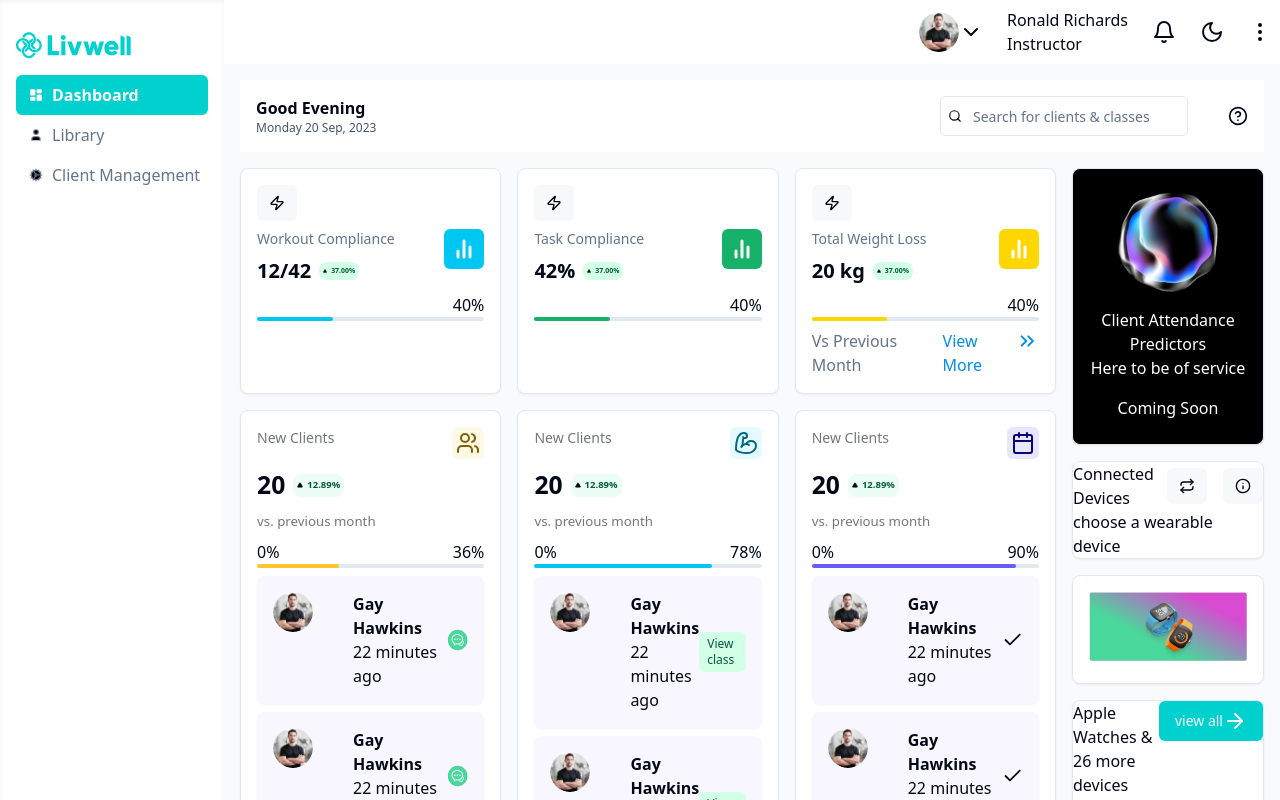
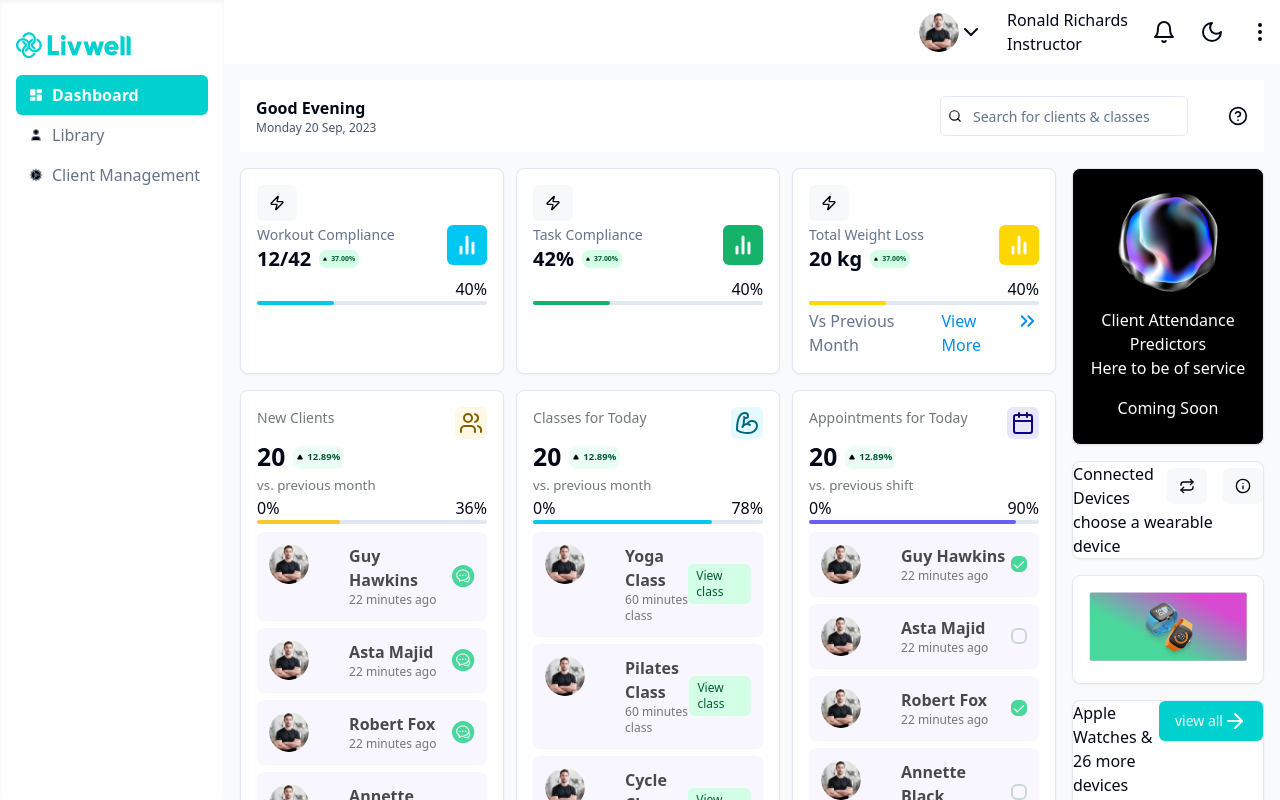
Before and after one commit to MichaelBoyo/lw-task, a Next.js app: page / in a window 1280 px wide. Built offline with nearby package versions, Linux system fonts and the light colour scheme.

Commit message:
refactor: Update graph data layout and add Lucide icons to Button component

```diff
--- a/app/page.tsx
+++ b/app/page.tsx
@@ -6,6 +6,7 @@
 import { Avatar, AvatarFallback, AvatarImage } from "@/components/ui/avatar";
 import { Button } from "@/components/ui/button";
 import { Card } from "@/components/ui/card";
+import { Checkbox } from "@/components/ui/checkbox";
 import { Input } from "@/components/ui/input";
 import { WalkingExercise } from "@/components/walking-exercise";
 import { MAIN_CARDS_DATA, SECONDARY_CARDS_DATA } from "@/constants/dummy.data";
@@ -85,12 +86,12 @@
 
 const SectionOne = () => {
   return (
-    <div className="grid grid-cols-3 gap-4">
+    <div className="grid grid-cols-3 gap-3">
       {MAIN_CARDS_DATA.map((val, index) => (
-        <Card key={index} className="p-4 space-y-2">
+        <Card key={index} className="p-4 space-y-1">
           <IconButton icon={Zap} />
           <div className="flex justify-between">
-            <div className="space-y-2">
+            <div className="">
               <p className="text-slate-500 text-sm">{val.title}</p>
               <div className="flex items-center space-x-2">
                 <p className="text-xl font-bold">{val.rating}</p>
@@ -138,9 +139,9 @@
 
 const SectionTwo = () => {
   return (
-    <div className="grid grid-cols-3 gap-4">
+    <div className="grid grid-cols-3 gap-3">
       {SECONDARY_CARDS_DATA.map((val, index) => (
-        <Card key={index} className="p-4 space-y-2">
+        <Card key={index} className="p-4 ">
           <div className="flex justify-between">
             <p className="text-[#72777B] text-[14px]">{val.title}</p>
             <div
@@ -177,11 +178,11 @@
             </div>
           </div>
 
-          <div className="space-y-2">
+          <div className="space-y-2 py-2">
             {val.data.map((subData, id) => (
               <Card
                 key={id}
-                className="flex justify-between p-4 border-none bg-[#F8F7FF] items-center rounded-lg"
+                className="flex justify-between p-3 border-none bg-[#F8F7FF] items-center rounded-lg"
               >
                 <div className="flex space-x-10">
                   <Avatar>
@@ -189,8 +190,10 @@
                     <AvatarFallback>CN</AvatarFallback>
                   </Avatar>
                   <div>
-                    <p className="font-semibold">{subData.name}</p>
-                    <p>{subData.time}</p>
+                    <p className="font-semibold text-[#494949]">
+                      {subData.name}
+                    </p>
+                    <p className="text-[#757575] text-xs">{subData.time}</p>
                   </div>
                 </div>
                 {val.type === "icon" ? (
@@ -206,13 +209,16 @@
                     <p className="text-[#005E36] text-xs">View class</p>
                   </div>
                 ) : (
-                  <Check />
+                  <Checkbox
+                    checked={id % 2 == 0}
+                    className="data-[state=checked]:bg-[#4AD79B] border-slate-300 data-[state=checked]:border-[#4AD79B] rounded-md data-[state=checked]:border border-2 "
+                  />
                 )}
               </Card>
             ))}
           </div>
           <div className="flex justify-end">
-            <Button>
+            <Button className="bg-[#EFEEFF] text-[#695CFB]">
               View More <ChevronsRight />
             </Button>
           </div>
--- a/components/graph-data.tsx
+++ b/components/graph-data.tsx
@@ -25,7 +25,10 @@
   return (
     <Card className="p-4 space-y-4">
       <div className="flex justify-between">
-        <h1>Clients Performance Graph</h1>
+        <div>
+          <h1 className="text-[#2D2D2D] text-2xl">Clients Performance Graph</h1>
+          <p className="text-[#72777B]">Sleep</p>
+        </div>
         <div className="flex space-x-2">
           <IconButton icon={Info} />
           <IconButton icon={Repeat} />
--- /dev/null
+++ b/components/ui/checkbox.tsx
@@ -0,0 +1,30 @@
+"use client"
+
+import * as React from "react"
+import * as CheckboxPrimitive from "@radix-ui/react-checkbox"
+import { Check } from "lucide-react"
+
+import { cn } from "@/lib/utils"
+
+const Checkbox = React.forwardRef<
+  React.ElementRef<typeof CheckboxPrimitive.Root>,
+  React.ComponentPropsWithoutRef<typeof CheckboxPrimitive.Root>
+>(({ className, ...props }, ref) => (
+  <CheckboxPrimitive.Root
+    ref={ref}
+    className={cn(
+      "peer h-4 w-4 shrink-0 rounded-sm border border-primary ring-offset-background focus-visible:outline-none focus-visible:ring-2 focus-visible:ring-ring focus-visible:ring-offset-2 disabled:cursor-not-allowed disabled:opacity-50 data-[state=checked]:bg-primary data-[state=checked]:text-primary-foreground",
+      className
+    )}
+    {...props}
+  >
+    <CheckboxPrimitive.Indicator
+      className={cn("flex items-center justify-center text-current")}
+    >
+      <Check className="h-4 w-4" />
+    </CheckboxPrimitive.Indicator>
+  </CheckboxPrimitive.Root>
+))
+Checkbox.displayName = CheckboxPrimitive.Root.displayName
+
+export { Checkbox }
--- a/constants/dummy.data.tsx
+++ b/constants/dummy.data.tsx
@@ -39,29 +39,29 @@
     type: "icon",
     data: [
       {
-        name: "Gay Hawkins",
+        name: "Guy Hawkins",
         image: "/hello.png",
         time: "22 minutes ago",
       },
       {
-        name: "Gay Hawkins",
+        name: "Asta Majid",
         image: "/hello.png",
         time: "22 minutes ago",
       },
       {
-        name: "Gay Hawkins",
+        name: "Robert Fox",
         image: "/hello.png",
         time: "22 minutes ago",
       },
       {
-        name: "Gay Hawkins",
+        name: "Annette Black",
         image: "/hello.png",
         time: "22 minutes ago",
       },
     ],
   },
   {
-    title: "New Clients",
+    title: "Classes for Today",
     subTitle: "vs. previous month",
     rating: "20",
     total: {
@@ -76,30 +76,30 @@
     iconOneColor: "#E5FAFF",
     data: [
       {
-        name: "Gay Hawkins",
+        name: "Yoga Class",
         image: "/hello.png",
-        time: "22 minutes ago",
+        time: "60 minutes class",
       },
       {
-        name: "Gay Hawkins",
+        name: "Pilates Class",
         image: "/hello.png",
-        time: "22 minutes ago",
+        time: "60 minutes class",
       },
       {
-        name: "Gay Hawkins",
+        name: "Cycle Class",
         image: "/hello.png",
-        time: "22 minutes ago",
+        time: "60 minutes class",
       },
       {
-        name: "Gay Hawkins",
+        name: "Cardio Class",
         image: "/hello.png",
-        time: "22 minutes ago",
+        time: "60 minutes class",
       },
     ],
   },
   {
-    title: "New Clients",
-    subTitle: "vs. previous month",
+    title: "Appointments for Today",
+    subTitle: "vs. previous shift",
     rating: "20",
     total: {
       value: 90,
@@ -113,22 +113,22 @@
     iconOneColor: "#E8E6FE",
     data: [
       {
-        name: "Gay Hawkins",
+        name: "Guy Hawkins",
         image: "/hello.png",
         time: "22 minutes ago",
       },
       {
-        name: "Gay Hawkins",
+        name: "Asta Majid",
         image: "/hello.png",
         time: "22 minutes ago",
       },
       {
-        name: "Gay Hawkins",
+        name: "Robert Fox",
         image: "/hello.png",
         time: "22 minutes ago",
       },
       {
-        name: "Gay Hawkins",
+        name: "Annette Black",
         image: "/hello.png",
         time: "22 minutes ago",
       },
```
